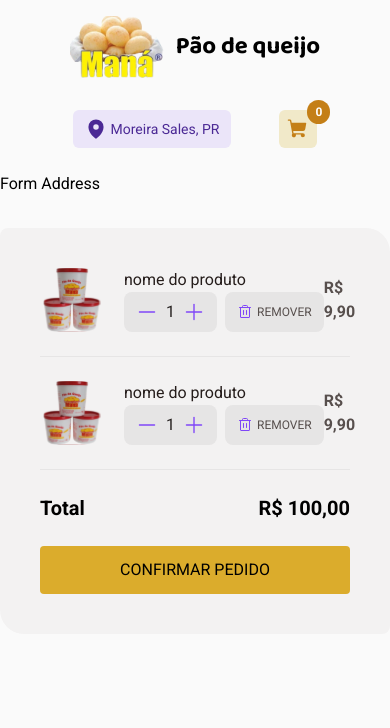
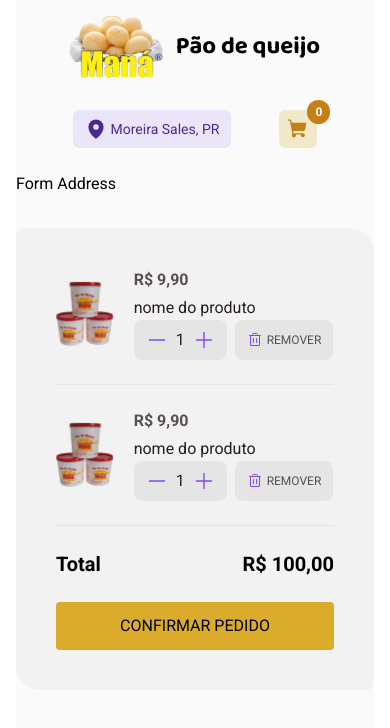
Before and after one commit to giovaniocan/pq-mana, a Next.js app: page /checkout in a window 390 px wide. Shown: the top 728 px of the page. Built offline with nearby package versions, Linux system fonts and the light colour scheme.

Commit message:
♻️:SummaryBill component now is all responsive

```diff
--- a/src/components/Header.tsx
+++ b/src/components/Header.tsx
@@ -6,7 +6,7 @@ import { MapPin, ShoppingCart } from 'phosphor-react'
 
 export function Header() {
   return (
-    <main className="flex flex-col md:flex-row justify-between items-center pt-4 md:py-9 md:px-16">
+    <main className="flex flex-col md:flex-row justify-between items-center pt-4 md:py-9 ">
       <Link href="/home" className="flex items-center gap-3 md:gap-6">
         <Image src={LogoImage} height={62} width={94} alt="" />
         <span className={`${baloo700.className} text-2xl`}>Pão de queijo</span>
--- a/src/components/checkout/CardCart.tsx
+++ b/src/components/checkout/CardCart.tsx
@@ -1,16 +1,16 @@
 import Image from 'next/image'
 
 import image from '../../../public/testeimage.svg'
-import { Minus, Plus, Trash } from 'phosphor-react'
+import { Trash } from 'phosphor-react'
 import { PlusAndMinusButton } from '../PlusAndMinutsButton'
 
 export function CardCart() {
   return (
-    <div className="card-cart flex items-center justify-between pb-6 border-b border-base-button">
-      <div className="flex gap-5">
-        <div className="relative w-16 h-16">
-          <Image src={image} alt="Pão de Queijo" fill quality={100} />
-        </div>
+    <div className="flex gap-5 lg:flex-row items-center pb-6 border-b border-base-button">
+      <div className="relative w-20 h-20">
+        <Image src={image} alt="Pão de Queijo" fill quality={100} />
+      </div>
+      <div className="flex flex-col-reverse lg:flex-row w-full lg:items-center justify-between">
         <div>
           <h4 className="text-base-subtitle text-base">nome do produto</h4>
           <div className="flex gap-2">
@@ -21,8 +21,10 @@ export function CardCart() {
             </button>
           </div>
         </div>
+        <h3 className="text-base-text mb-1 lg:mb-0 font-bold text-base">
+          R$ 9,90
+        </h3>
       </div>
-      <h3 className="text-base-text font-bold text-base">R$ 9,90</h3>
     </div>
   )
 }
--- a/src/components/home/Intro.tsx
+++ b/src/components/home/Intro.tsx
@@ -5,7 +5,7 @@ import { IntroParagraphs } from './IntroPraphes'
 
 export function Intro() {
   return (
-    <div className="flex flex-col  items-center md:flex-row justify-between gap-8 md:gap-32 py-8 px-4 md:px-16">
+    <div className="flex flex-col  items-center md:flex-row justify-between gap-8 md:gap-32 py-8 md:px-16">
       <main className="md:mr-10">
         <h1
           className={`${baloo800.className} text-3xl md:text-5xl text-base-title mb-6 md:mb-10`}
--- a/src/components/home/ProductsList.tsx
+++ b/src/components/home/ProductsList.tsx
@@ -3,7 +3,7 @@ import { ProductCard } from './ProductCard'
 
 export function ProductsList() {
   return (
-    <div className="flex mx-6 pb-6 md:mx-4 flex-col gap-14">
+    <div className="flex  pb-6 md:mx-4 flex-col gap-14">
       <h2 className={`${baloo800.className} text-4xl text-base-subtitle`}>
         Nossos produtos
       </h2>
--- a/src/pages/checkout/index.tsx
+++ b/src/pages/checkout/index.tsx
@@ -4,9 +4,9 @@ import { SummaryBill } from '@/components/checkout/SummaryBill'
 
 export default function Checkout() {
   return (
-    <main className="bg-background h-screen lg:px-36 flex flex-col gap-6 md:gap-16">
+    <main className="bg-background h-screen mx-4 lg:px-36 flex flex-col gap-6 md:gap-16">
       <Header />
-      <div className="flex flex-col md:flex-row gap-8">
+      <div className="flex  flex-col md:flex-row gap-8">
         <FormAddress />
         <SummaryBill />
       </div>
--- a/src/pages/home/index.tsx
+++ b/src/pages/home/index.tsx
@@ -4,7 +4,7 @@ import { ProductsList } from '@/components/home/ProductsList'
 
 export default function Home() {
   return (
-    <main className="bg-background lg:px-36 flex flex-col gap-6 md:gap-16">
+    <main className="bg-background mx-4 lg:px-36 flex flex-col gap-6 md:gap-16">
       <Header />
       <Intro />
       <ProductsList />
--- a/src/pages/success/index.tsx
+++ b/src/pages/success/index.tsx
@@ -9,9 +9,9 @@ import { RenderDetail } from '@/components/success/RenderDetail'
 
 export default function Success() {
   return (
-    <main className="bg-background h-screen lg:px-36 flex flex-col gap-6 md:gap-16">
+    <main className="bg-background h-screen mx-4 lg:px-36 flex flex-col gap-6 md:gap-16">
       <Header />
-      <main className="mt-8 px-16">
+      <main className="mt-8 ">
         <div className="flex flex-col gap-2">
           <h1
             className={`${baloo800.className} text-3xl md:text-5xl text-yellow-dark`}
```
